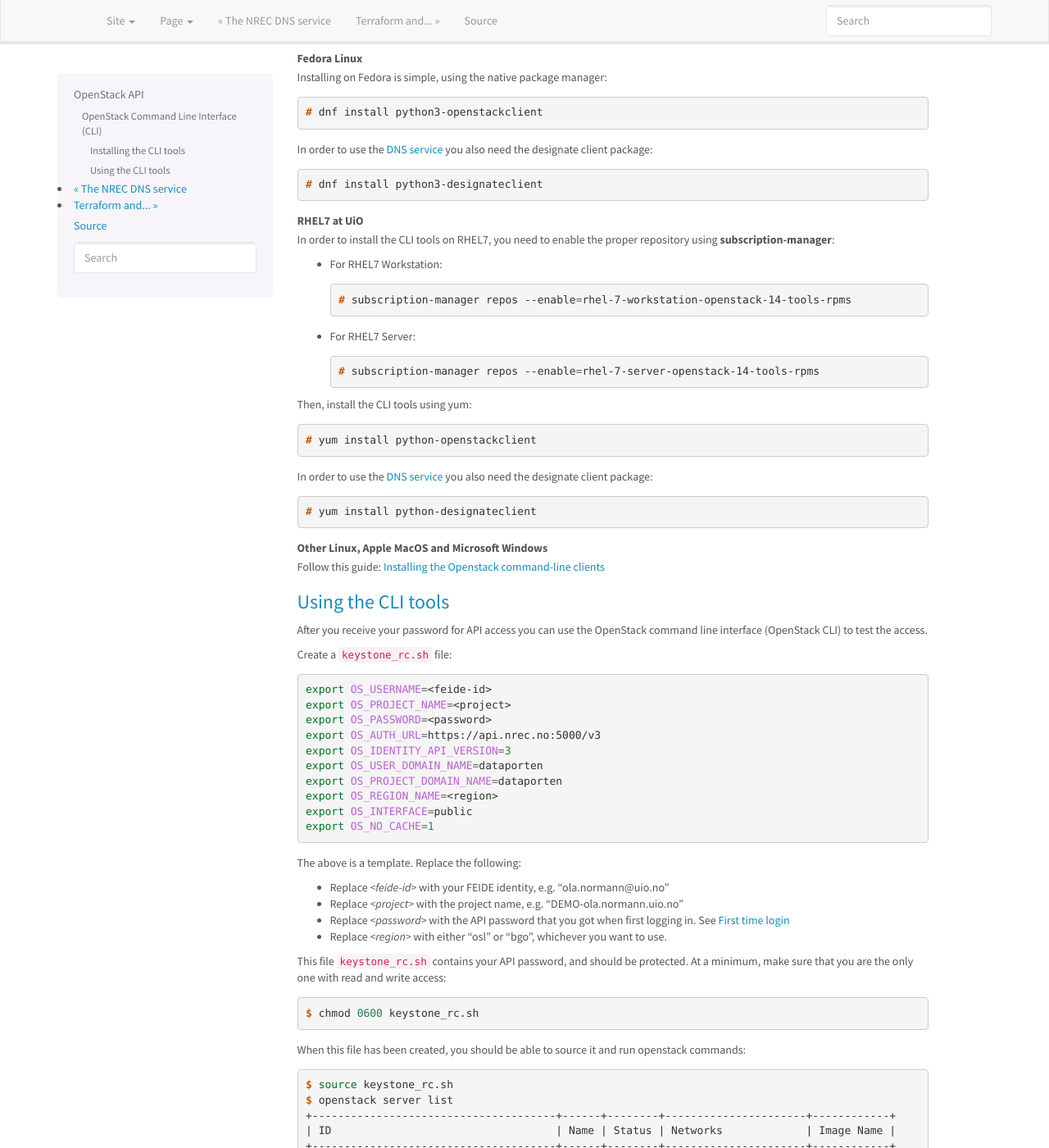
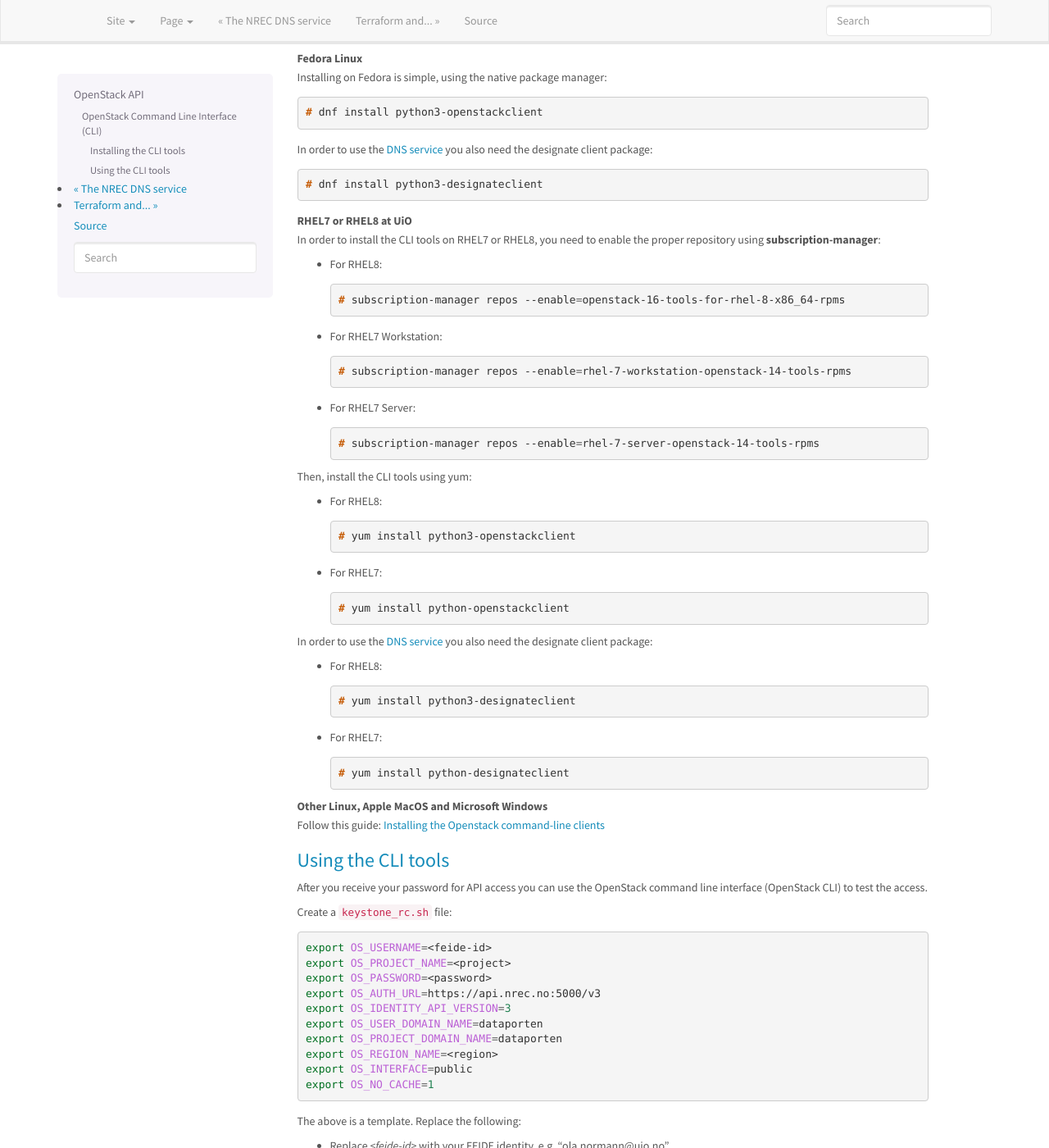
Before and after one commit to norcams/docs-enduser, a Sphinx documentation site: the page built from docs/api.rst, in a window 1280 px wide and 1400 px high, scrolled down 476 px. Shown: the whole window at 82% size. Built offline with Sphinx 7.4.7, drawn with Linux system fonts in a browser that asks for light colours; pages that are not in the unit, such as notebooks, are missing from menus.

Commit message:
rhel8 cli tools

```diff
--- a/docs/api.rst
+++ b/docs/api.rst
@@ -45,9 +45,15 @@ natively on some Linux distributions.
     # dnf install python3-designateclient
 
 
-**RHEL7 at UiO**
-  In order to install the CLI tools on RHEL7, you need to enable the
+**RHEL7 or RHEL8 at UiO**
+  In order to install the CLI tools on RHEL7 or RHEL8, you need to enable the
   proper repository using **subscription-manager**:
+
+  * For RHEL8:
+
+    .. code-block:: console
+
+      # subscription-manager repos --enable=openstack-16-tools-for-rhel-8-x86_64-rpms
 
   * For RHEL7 Workstation:
 
@@ -63,16 +69,32 @@ natively on some Linux distributions.
 
   Then, install the CLI tools using yum:
 
-  .. code-block:: console
+  * For RHEL8:
 
-    # yum install python-openstackclient
+    .. code-block:: console
+
+      # yum install python3-openstackclient
+
+  * For RHEL7:
+
+    .. code-block:: console
+
+      # yum install python-openstackclient
 
   In order to use the `DNS service`_ you also need the designate
   client package:
 
-  .. code-block:: console
+  * For RHEL8:
 
-    # yum install python-designateclient
+    .. code-block:: console
+
+      # yum install python3-designateclient
+
+  * For RHEL7:
+
+    .. code-block:: console
+
+      # yum install python-designateclient
 
 
 **Other Linux, Apple MacOS and Microsoft Windows**
```
Also changed, not shown: docs/dns.rst (+10 -2 lines).
